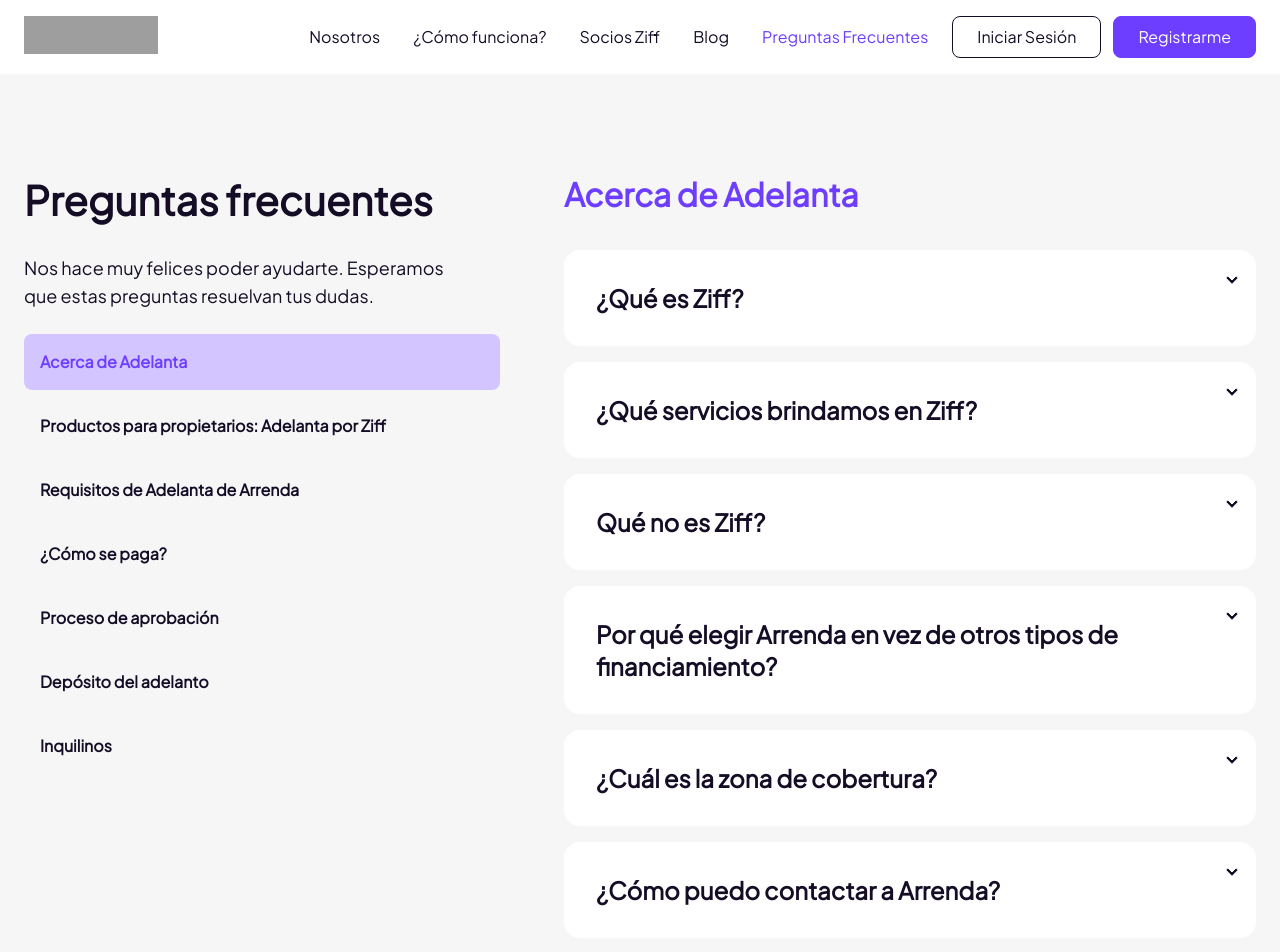
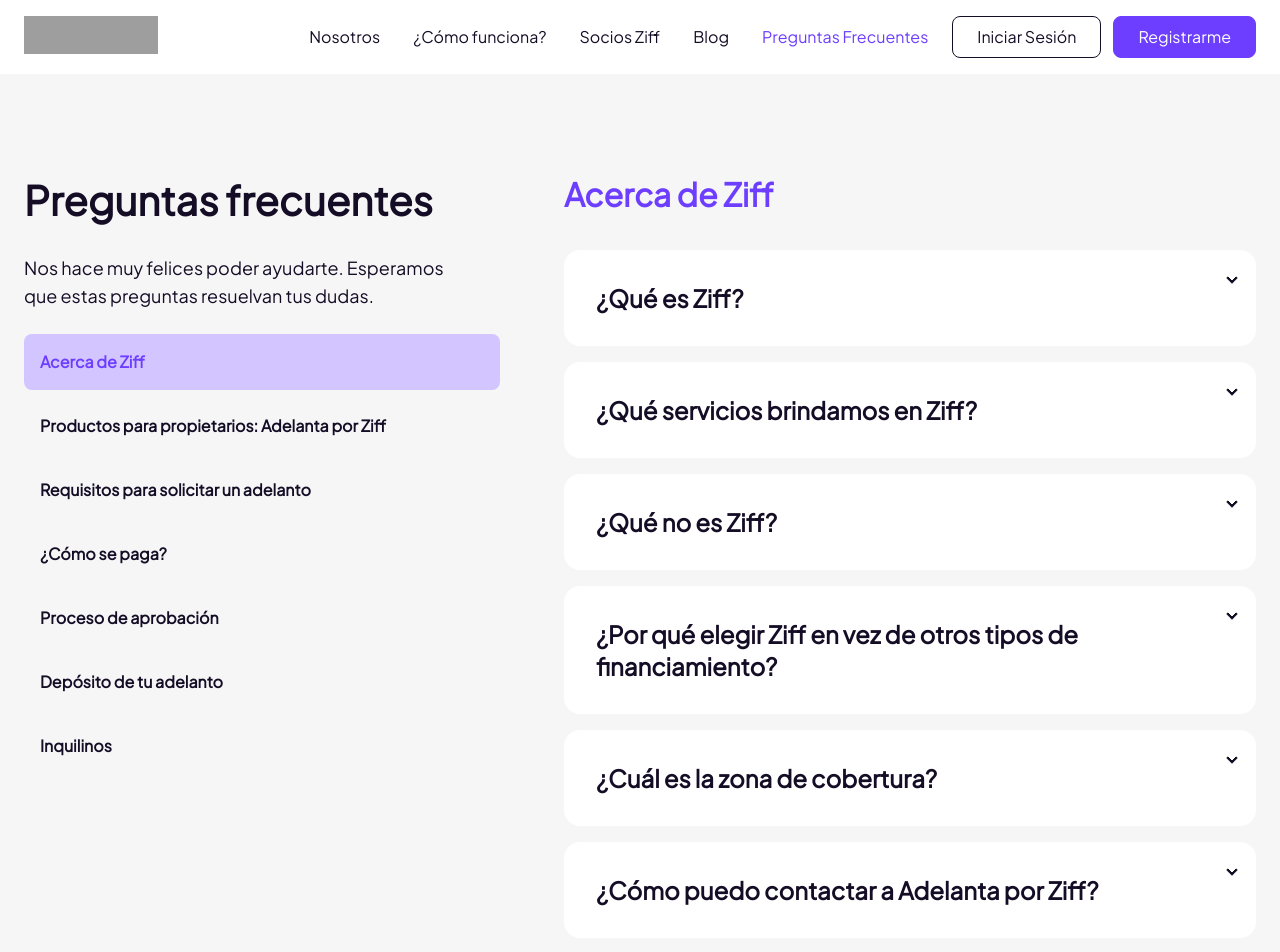
Before and after one commit to Trescento/adelanta, a Nuxt app: page /faq in a window 1280 px wide. Shown: the top 952 px of the page. Built offline with nearby package versions, Linux system fonts and the light colour scheme; grey boxes are pictures that could not be loaded.

Commit message:
Add modifications requested 7 feb

```diff
--- a/src/components/ValueSection.vue
+++ b/src/components/ValueSection.vue
@@ -21,7 +21,7 @@
       >
       <div class="bg-brand rounded-3xl p-8 text-center flex flex-col items-center mx-6 lg:mx-0">
         <p class="text-brand-purple-light text-2xl lg:text-[2rem] font-bold leading-snug">
-          No dejes que las preocupaciones financieras afectan tu negocio.<br>
+          No dejes que tus preocupaciones financieras afecten tu negocio.<br>
           Con nuestras opciones de financiamiento, puedes concentrarte en lo importante:
         </p>
         <p class="text-[2rem] lg:text-[2.5rem] text-white font-bold mb-6">
--- a/src/components/app/AppFooter.vue
+++ b/src/components/app/AppFooter.vue
@@ -3,9 +3,6 @@
     <div class="container py-16 pb-10">
       <div class="flex flex-col md:flex-row gap-12">
         <div class="flex flex-col gap-4 text-sm md:order-2 md:flex-1">
-          <p class="text-lg font-bold">
-            Explora
-          </p>
           <NuxtLink
             v-for="item in navItems"
             :key="item.href"
@@ -27,7 +24,7 @@
         </div>
         <div class="flex flex-col gap-6 items-center md:order-1 md:items-start md:flex-1">
           <NuxtLink href="/">
-            <img src="/logo-white.png" alt="Ziff" class="h-16">
+            <img src="/logo-white.png" alt="Ziff" class="h-20">
           </NuxtLink>
           <CommonBaseButton>
             <span class="font-normal">Registrarme</span>
--- a/src/components/app/AppHeader.vue
+++ b/src/components/app/AppHeader.vue
@@ -21,12 +21,12 @@
         </nav>
         <!-- Buttons -->
         <div class="flex">
-          <NuxtLink href="#" class="hidden px-6 py-2 mr-3 border rounded-lg xl:block border-brand-black">
+          <a href="https://app.arrenda.mx/login/" target="_noblank" class="hidden px-6 py-2 mr-3 border rounded-lg xl:block border-brand-black">
             Iniciar Sesión
-          </NuxtLink>
-          <NuxtLink href="#" class="px-6 py-2 text-white border rounded-lg border-brand bg-brand">
+          </a>
+          <a href="https://app.arrenda.mx/register/" target="_noblank" class="px-6 py-2 text-white border rounded-lg border-brand bg-brand">
             Registrarme
-          </NuxtLink>
+          </a>
         </div>
       </div>
     </div>
--- a/src/components/cf/PressSection.vue
+++ b/src/components/cf/PressSection.vue
@@ -9,6 +9,7 @@
           Para solicitar tu adelanto, deberás tener una contrato comercial que emita pagos mensuales y tenga al menos 6 meses de vigencia.
         </p>
       </div>
+      <div class="flex flex-col items-center justify-center">
         <div class="grid grid-cols-1 md:grid-cols-3 gap-4 md:gap-6">
           <div class="bg-brand-purple-light rounded-3xl text-xl font-bold p-8 md:h-72">
             <div class="w-11 h-11 rounded-full bg-white items-center justify-center flex mb-6">
@@ -51,12 +52,13 @@
             </p>
           </div>
         </div>
-    </div>
         <div class="flex items-center md:justify-center  mt-6 md:mt-12">
           <CommonBaseButton>
             <span class="font-normal">Registrarme</span>
             <CommonArrowIcon />
           </CommonBaseButton>
         </div>
+      </div>
+    </div>
   </section>
 </template>
--- a/src/components/socios/ManeraFacilSection.vue
+++ b/src/components/socios/ManeraFacilSection.vue
@@ -12,7 +12,7 @@
         <CommonArrowIcon />
       </CommonBaseButton>
     </ImageInfo>
-    <ImageInfo img="/how-nuestros-productos.jpeg" type="secondary" img-left>
+    <ImageInfo img="/images/generic1.jpg" type="secondary" img-left>
       <p class="font-bold text-[2rem] max-w-lg">
         Nosotros nos encargamos de la venta
       </p>
--- a/src/components/socios/RefiereAhoraSection.vue
+++ b/src/components/socios/RefiereAhoraSection.vue
@@ -4,7 +4,7 @@
       <h3 class="text-white text-center text-[2rem] font-bold">
         Refiere ahora y ¡comienza a ganar comisiones!
       </h3>
-      <ImageInfo img="/how-nuestros-productos.jpeg" class="md:container" img-left>
+      <ImageInfo img="/images/generic2.jpg" class="md:container" img-left>
         <p class="font-bold text-[1.75rem] max-w-3xl text-balance">
           Hemos adelantado más de $100 millones de pesos en ingresos a lo largo de la República Mexicana
         </p>
--- a/src/components/view/ViewFAQ.vue
+++ b/src/components/view/ViewFAQ.vue
@@ -73,7 +73,7 @@
 
 const topics: Topic[] = [
   {
-    name: 'Acerca de Adelanta',
+    name: 'Acerca de Ziff',
     questions: [
       {
         question: '¿Qué es Ziff?',
@@ -84,11 +84,11 @@
         answer: 'Nuestro producto principal lleva el nombre de Adelanta por Ziff, brindándote la posibilidad de solicitar un adelanto de hasta 36 meses en el pago de tus cuentas por cobrar, conforme a los términos del contrato vigente.'
       },
       {
-        question: 'Qué no es Ziff?',
+        question: '¿Qué no es Ziff?',
         answer: 'Ziff no es un Banco, ni una inmobiliaria que compre y venda bienes inmuebles, tampoco nos dedicamos a rentar y/o gestionar los inmuebles de los propietarios.'
       },
       {
-        question: 'Por qué elegir Arrenda en vez de otros tipos de financiamiento?',
+        question: '¿Por qué elegir Ziff en vez de otros tipos de financiamiento?',
         answer: 'Ziff ofrece soluciones financieras a propietarios de inmuebles que cuenten con contratos de arrendamiento vigentes sin necesidad de dejar alguna garantía o hipotecar algún activo. El proceso de solicitud es muy sencillo y garantizamos tu adelanto en menos de 72 horas a partir de la revisión y aprobación de documentos.'
       },
       {
@@ -96,7 +96,7 @@
         answer: 'Dentro de nuestra cobertura está contemplada toda la República Méxicana.'
       },
       {
-        question: '¿Cómo puedo contactar a Arrenda?',
+        question: '¿Cómo puedo contactar a Adelanta por Ziff?',
         answer: `Tenemos diversos medios para que nos puedas contactar de acuerdo al que utilices preferentemente:
 Por correo electrónico hola@ziff.com.mx
 Por whatsapp +52 55 7068 9383`
@@ -129,7 +129,7 @@
     ]
   },
   {
-    name: 'Requisitos de Adelanta de Arrenda',
+    name: 'Requisitos para solicitar un adelanto',
     description: 'Es importante que conozcas los requisitos necesarios al momento de solicitar un Adelanto, en esta sección te lo explicamos.',
     questions: [
       {
@@ -267,7 +267,7 @@
     ]
   },
   {
-    name: 'Depósito del adelanto',
+    name: 'Depósito de tu adelanto',
     description: 'Aquí podrás encontrar información importante referente al depósito de tu adelanto solicitado una vez aprobado.',
     questions: [
       {
```
Lines whose indentation alone changed are shown as unchanged.
